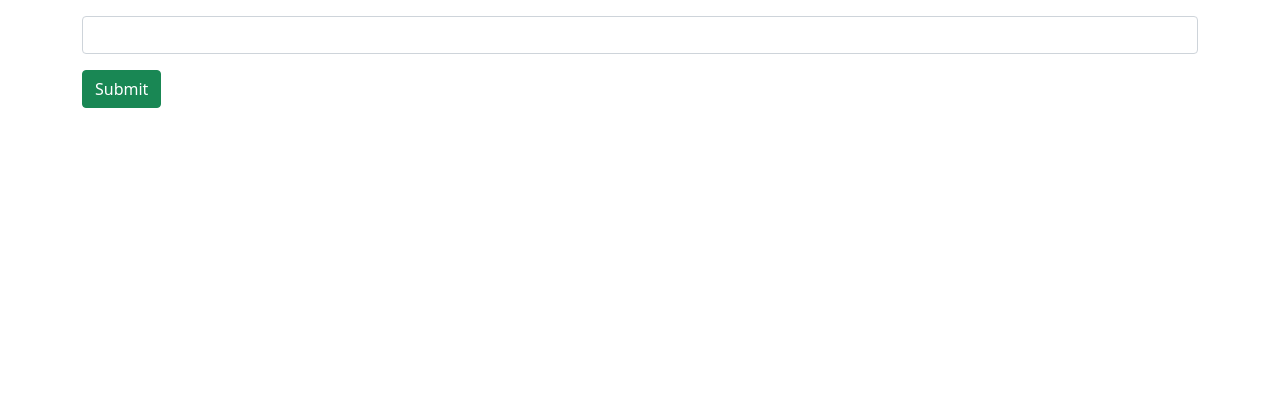
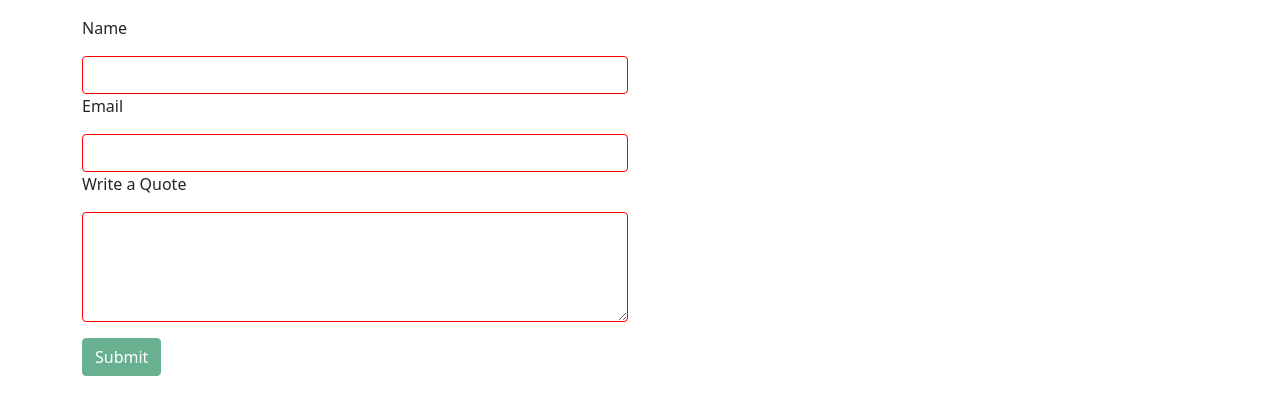
Before and after one commit to crispus-nj/Quote-generator-application, an Angular app: page / in a window 1280 px wide. Shown: the top 414 px of the page. Built offline with nearby package versions, Linux system fonts and the light colour scheme.

Commit message:
create the form, added ngModel directive to make the form be detected as an angular. used bootstrap@5 to style the form. accesse the form via viewchild to view the form in the console

```diff
--- a/src/app/app.component.html
+++ b/src/app/app.component.html
@@ -1,9 +1,22 @@
 <div class="container">
   <div class="row">
-    <div class="col-lg-12 mt-3">
-      <input type="text" class="form-control" [(ngModel)]="title">
-      <p class="text-center text-danger mt-3">{{title}}</p>
-      <button class="btn btn-success">Submit</button>
+    <div class="col-lg-6 mt-3">
+      <form (ngSubmit)="onSubmitForm()" #form="ngForm">
+        <div class="form-group">
+          <label for="name">Name</label>
+          <input type="text" name="name" class="form-control mt-3" required ngModel>
+        </div>
+        <div class="form-group">
+          <label for="email">Email</label>
+          <input type="email" class="form-control mt-3" name="email" required email ngModel>
+        </div>
+        <div class="form-group">
+          <label for="quote">Write a Quote</label>
+          <textarea name="quote" id="" class="form-control mt-3" required [(ngModel)] = "quote" rows="4"></textarea>
+        </div>
+        <p class="text-danger shadow mt-3">{{quote}}</p>
+        <button type="submit" class="btn btn-success" [disabled]="form.invalid">Submit</button>
+      </form>
     </div>
   </div>
 </div>
--- a/src/app/app.component.ts
+++ b/src/app/app.component.ts
@@ -1,4 +1,5 @@
-import { Component } from '@angular/core';
+import { Component, ElementRef, ViewChild } from '@angular/core';
+import { NgForm } from '@angular/forms';
 
 @Component({
   selector: 'app-root',
@@ -6,5 +7,10 @@ import { Component } from '@angular/core';
   styleUrls: ['./app.component.css']
 })
 export class AppComponent {
-  title = '';
+
+  @ViewChild('form') signupForm: ElementRef
+  quote: string;
+  onSubmitForm(){
+    console.log(this.signupForm)
+  }
 }
```
